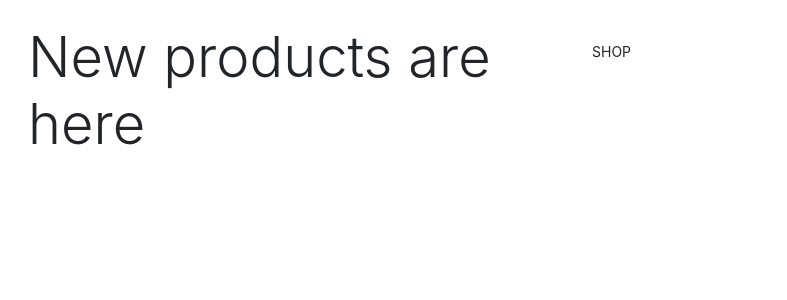
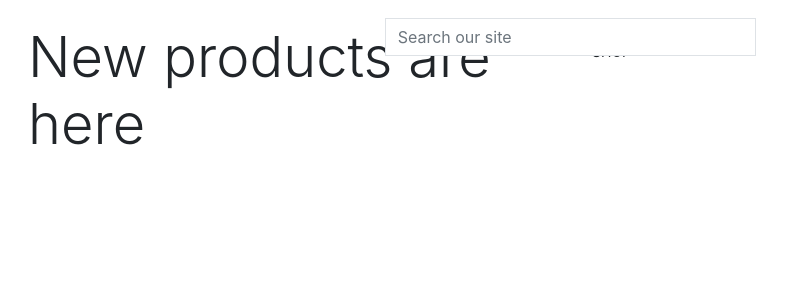
Before and after one commit to Terrimarie/shop-, a Django app: page / in a window 1280 px wide. Shown: the top 300 px of the page, without its empty margins (57-844 px from the left). Run offline with Django 3.2, Linux system fonts and the light colour scheme.

Commit message:
Added main page header

```diff
--- a/templates/base.html
+++ b/templates/base.html
@@ -31,7 +31,54 @@
     <title>Shop My Closet {% block extra_title %}{% endblock %}</title>
   </head>
   <body>
-    <header class="container-fluid fixed-top"></header>
+    <header class="container-fluid fixed-top">
+        <div class="row">
+            <div class="col-12 col-lg-4 my-auto py-1 py-lg-0 text-center">
+                <a href="{% url 'home' %}" class="nav-link main-logo-link">
+                <h3 class="logo-font text-white my-0">Shop My Closet<h3>
+                </a>
+            </div>
+            <div class="col-12 col-lg-4 my-auto py-1 py-lg-0 text-center">
+                <form method="GET" action="">
+                    <div class="input-group w-100">
+                        <input class="form-control border border-black rounded-0" type="text" name="q" placeholder="Search our site">
+                        <div class="input-group-append">
+                            <button class="form-control btn btn-blue rounded-0" type="submit">
+                                <span class="icon">
+                                    <i class="fas fa search"></i>
+                                </span>
+                            </button>
+                        </div>
+                    </div>
+                </form>
+            </div>
+            <div class="col-12 col-lg-4 my-auto py-1 py-lg-0">
+                <ul class="list-inline list-unstyled text-center text-lg-right my-0">
+                    <li class="list-inline-item dropdown">
+                        <a class="text-black nav-link" href="#" id="user-options" data-toggle="dropdown" aria-haspopup="true" aria-expanded="false">
+                            <div class="text-center">
+                                <div><i class="fas fa-user fa-lg"></i></div>
+                                <p class="my-0"></p>
+                            </div>
+                        </a>
+                        <div class="dropdown-menu border-0" aria-labelledby="user-options">
+                            {% if request.user.is_authenticated %}
+                                {% if request.user.is_superuser %}
+                                    <a href="" class="dropdown-item">Edit Products</a>
+                                {% endif %}
+                                <a href="" class="dropdown-item">Profile</a>
+                                <a href="{% url 'account_logout' %}" class="dropdown-item">Logout</a>
+                            {% else %}
+                                <a href="{% url 'account_signup' %}" class="dropdown-item">Register</a>
+                                <a href="{% url 'account_login' %}" class="dropdown-item">Login</a>
+                            {% endif %}
+                        </div>
+                    </li>
+                    <li class="list-inline-item"></li>
+                </ul>
+            </div>
+        </div>
+    </header>
 
     {% if messages %}
     <div class="message-container"></div>
```
